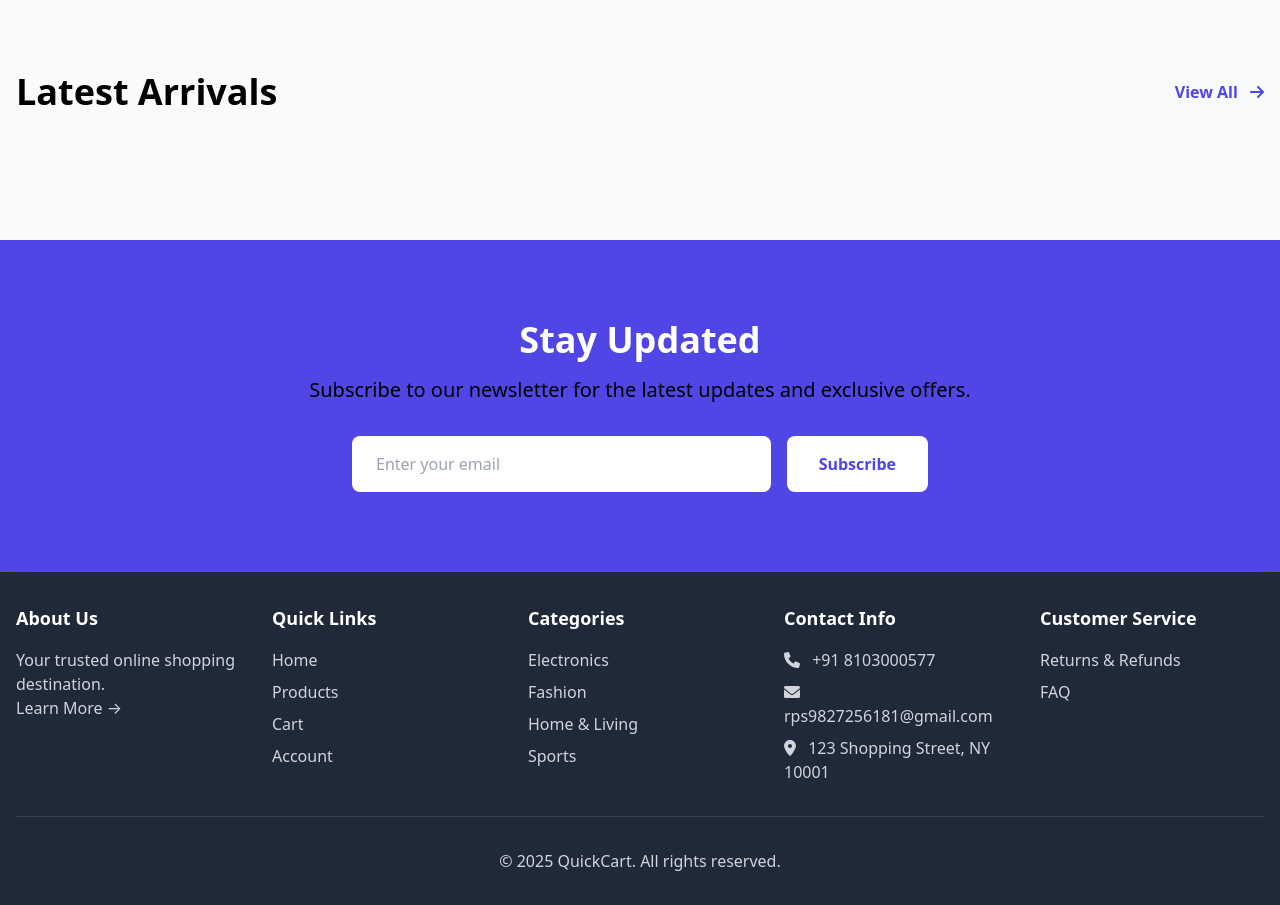
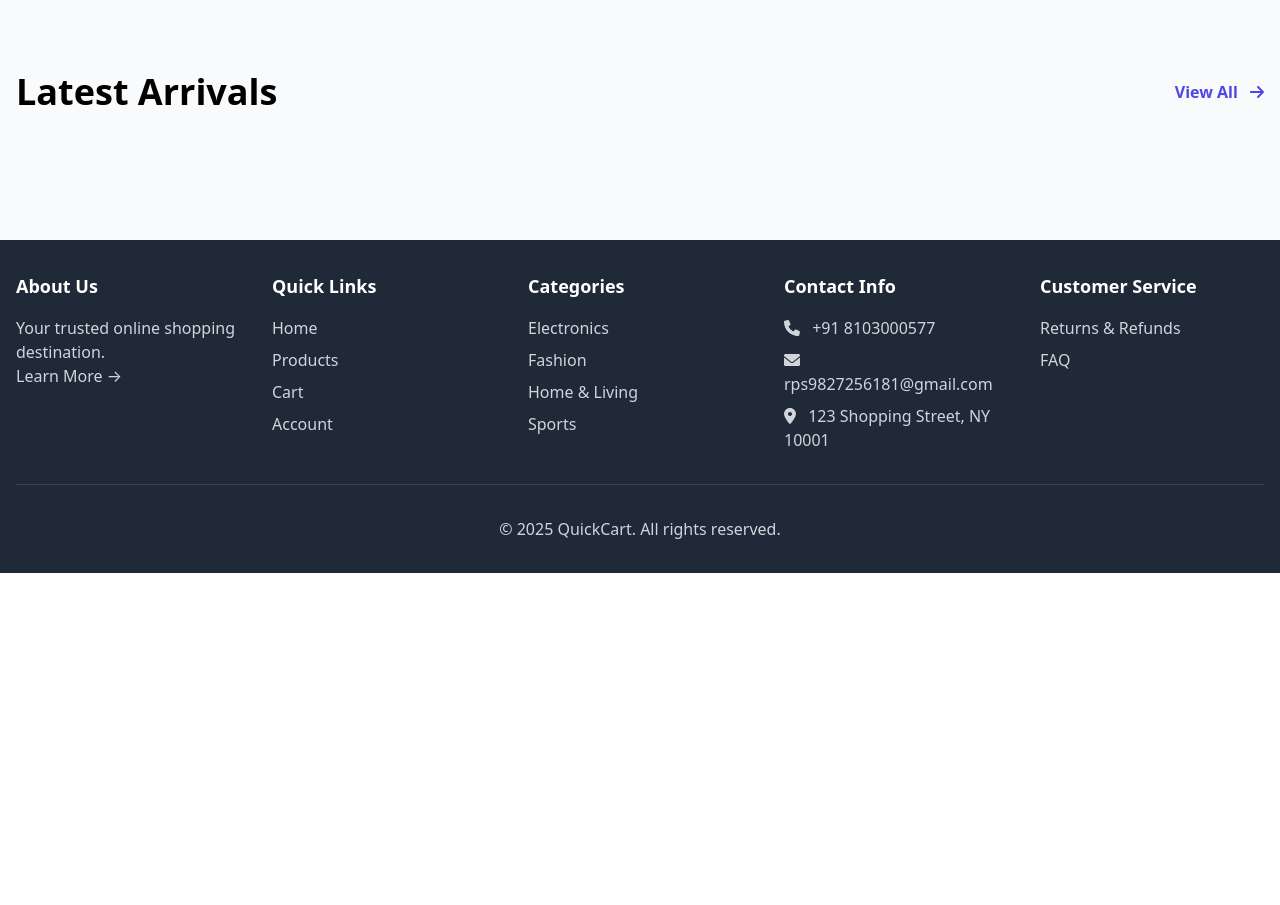
Before and after one commit to RudraJat/QuickCart, a PHP site: page / in a window 1280 px wide. Shown: the part 1194-2099 px from the top of the page. After the commit the page ends 1767 px from the top, so only its background shows below. Run offline with PHP 8.4, Linux system fonts and the light colour scheme; data that the repository does not hold is empty.

Commit message:
refactor(index.html, index.php): simplify and clean up HTML and PHP structure
Remove redundant sections and inline comments to improve code readability and maintainability. The changes focus on reducing clutter and preparing the codebase for future enhancements.

```diff
--- a/index.php
+++ b/index.php
@@ -238,52 +238,8 @@ try {
                 <?php endforeach; ?>
             </div>
         </section>
-
-        <!-- Newsletter Section -->
-        <section class="bg-indigo-600 py-20">
-            <div class="max-w-7xl mx-auto px-4 text-center">
-                <h2 class="text-4xl font-bold text-white mb-4">Stay Updated</h2>
-                <p class="text-xl text-white/80 mb-8">Subscribe to our newsletter for the latest updates and exclusive offers.</p>
-                <form id="subscribeForm" class="max-w-xl mx-auto flex gap-4">
-                    <input type="email"
-                           id="subscribeEmail"
-                           placeholder="Enter your email"
-                           class="flex-1 px-6 py-4 rounded-lg focus:outline-none focus:ring-2 focus:ring-white">
-                    <button type="submit"
-                            class="bg-white text-indigo-600 px-8 py-4 rounded-lg font-semibold hover:bg-gray-100 transition">
-                        Subscribe
-                    </button>
-                </form>
-            </div>
-        </section>
-
-        <!-- Place this before the closing </body> tag -->
-        <script>
-        document.getElementById('subscribeForm').addEventListener('submit', function(e) {
-            e.preventDefault();
-
-            const email = document.getElementById('subscribeEmail').value;
-            const formData = new FormData();
-            formData.append('email', email);
-
-            fetch('/classproject/api/subscribe.php', {
-                method: 'POST',
-                body: formData
-            })
-            .then(response => response.json())
-            .then(data => {
-                alert(data.message);
-                if (data.success) {
-                    document.getElementById('subscribeEmail').value = '';
-                }
-            })
-            .catch(error => {
-                alert('Something went wrong. Please try again later.');
-            });
-        });
-        </script>
+        <!-- More sections can be added here... -->
     </main>
-
     <?php include 'templates/footer.php'; ?>
     <script src="https://unpkg.com/swiper/swiper-bundle.min.js"></script>
     <script src="/classproject/assets/js/cart.js"></script>
```
Also changed, not shown: index.html (+13 -29 lines).
